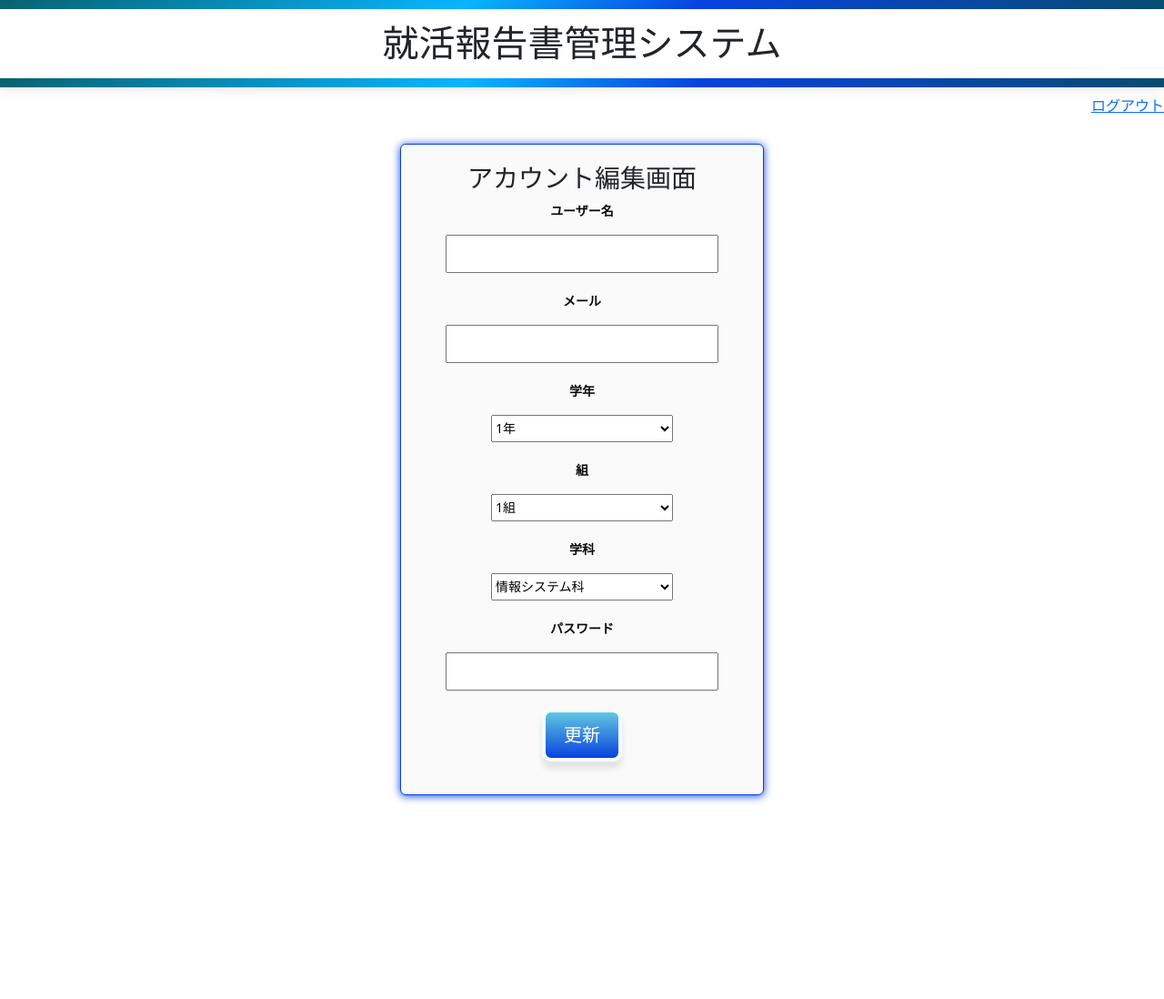
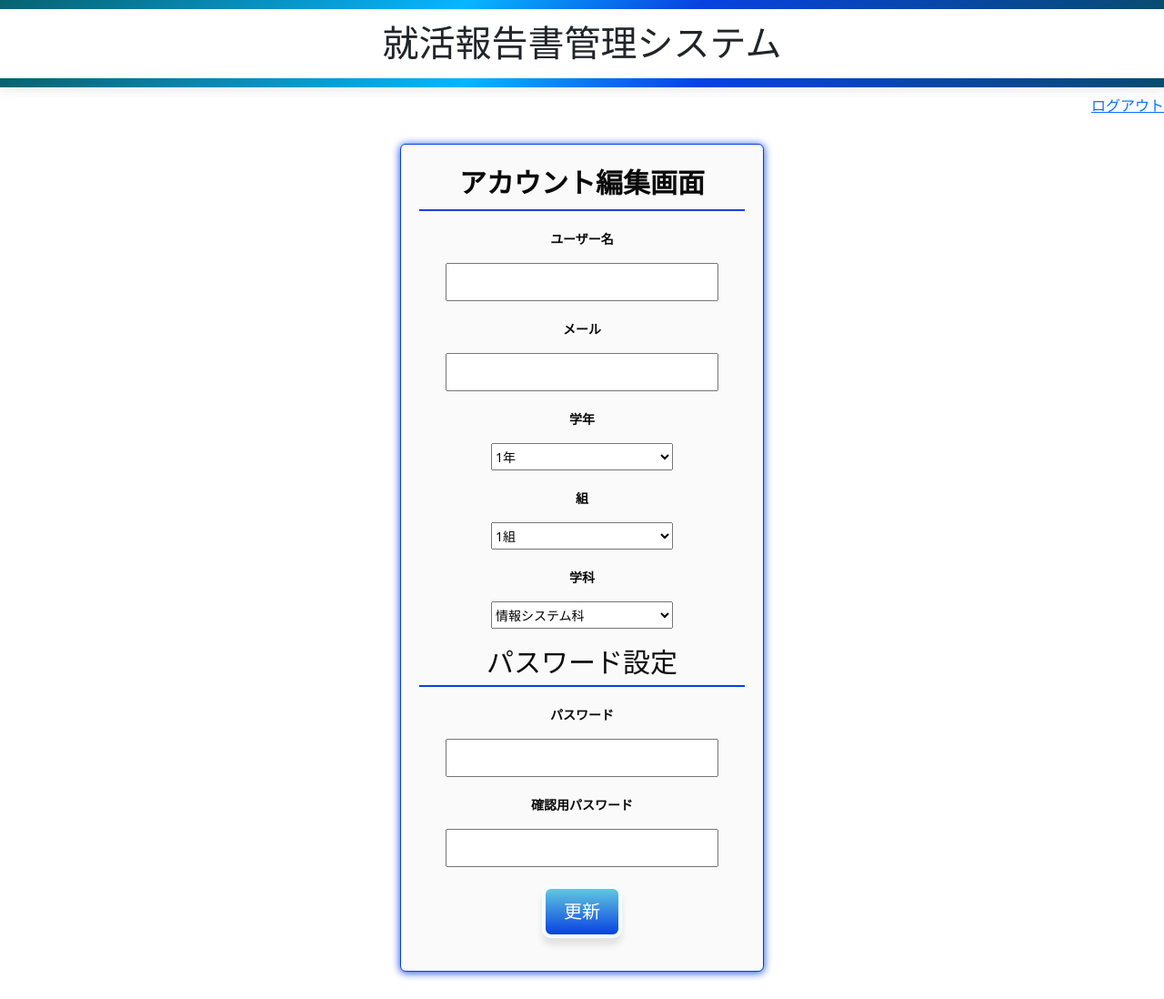
Before and after one commit to marute0215/job_report, a Flask app: page /account_update in a window 1280 px wide. Shown: the whole page at 91% size. Before the commit the page ends 882 px from the top, so only its background shows below. Run offline with Flask 3, Linux system fonts and the light colour scheme.

Commit message:
パスワード更新機能の修正

```diff
--- a/app.py
+++ b/app.py
@@ -36,17 +36,17 @@ def login():
         if user_type == "admin":
             session['user'] =True# session にキー：'user', バリュー:True を追加
             session.permanent=True# session の有効期限を有効化
-            app.permanent_session_lifetime = timedelta(minutes=30) # session の有効期限を 5 分に設定
+            app.permanent_session_lifetime = timedelta(minutes=60) # session の有効期限を 5 分に設定
             return redirect(url_for('admin.admin_top'))
         elif user_type == "teacher":
             session['user'] =True# session にキー：'user', バリュー:True を追加
             session.permanent=True# session の有効期限を有効化
-            app.permanent_session_lifetime = timedelta(minutes=30) # session の有効期限を 5 分に設定
+            app.permanent_session_lifetime = timedelta(minutes=60) # session の有効期限を 5 分に設定
             return redirect(url_for('teacher.teacher_top'))
         elif user_type == "student":
             session['user'] =True# session にキー：'user', バリュー:True を追加
             session.permanent=True# session の有効期限を有効化
-            app.permanent_session_lifetime = timedelta(minutes=30) # session の有効期限を 5 分に設定
+            app.permanent_session_lifetime = timedelta(minutes=60) # session の有効期限を 5 分に設定
             return redirect(url_for('mypage'))
 
     else:
@@ -140,9 +140,17 @@ def student_update_exe():
     clas=request.form.get('class')
     department=request.form.get('department')
     password=request.form.get('password')
+    password2=request.form.get('password2')
 
-    db.update_student_account(student_num,name,mail,grade,clas,department,password)
-    return redirect(url_for('mypage'))# Redirect でindex()にGet アクセス
+    if password == password2:
+        db.update_student_account(student_num,name,mail,grade,clas,department,password)
+        return redirect(url_for('mypage'))# Redirect でindex()にGet アクセス
+    else:
+        error='パスワードが一致していません。'
+        return render_template('student_account_update.html', error=error)
+
+
+
 
 @app.route('/report_update_list', methods=['GET'])
 def report_update_list():
--- a/templates/student_account_update.html
+++ b/templates/student_account_update.html
@@ -6,7 +6,7 @@
 
 {% block content %}
 <div id="form">
-    <h3 "form-title">アカウント編集画面</h3>
+    <p class = "form-title">アカウント編集画面</p>
     {% if error != null %}
     <p style="color:red">{{error}}</p>
     {% endif %}
@@ -47,8 +47,12 @@
         </select>
         </P>
 
+        <h3 class="form-title">パスワード設定</h3>
+
         <p>パスワード</p>
         <p class = "name"><input type="password"name="password" value="{{password}}"></p>
+        <p>確認用パスワード</p>
+        <p class = "name"><input type="password"name="password2" value="{{password2}}"></p>
 
         <p class = "submit"><button type="submit">更新</button></p>
     </form>
--- a/templates/teacher_account_update.html
+++ b/templates/teacher_account_update.html
@@ -16,7 +16,9 @@
     <form action="{{url_for('teacher.teacher_update_exe')}}"method="post">
 
         <p>パスワード</p>
-        <p class ="name"><input type="password"name="password" value="{{password}}"></p>
+        <p class ="pass"><input type="password"name="password" value="{{password}}"></p>
+        <p>確認用パスワード</p>
+        <p class ="pass"><input type="password"name="password2" value="{{password2}}"></p>
         <p class = "submit"><button type="submit">更新</button></p>
     </form>
 </div>
```
Also changed, not shown: teacher.py (+7 -2 lines).
